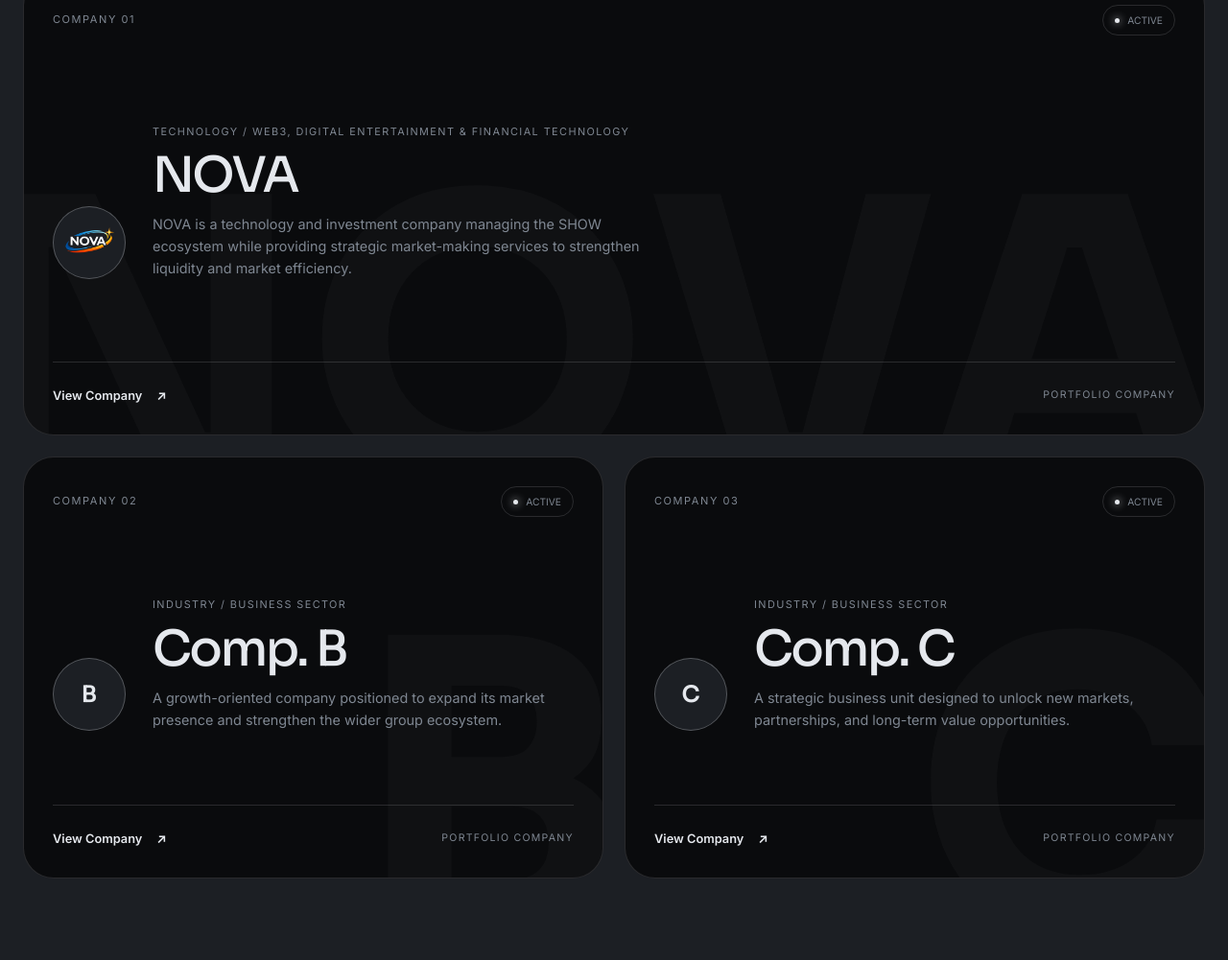
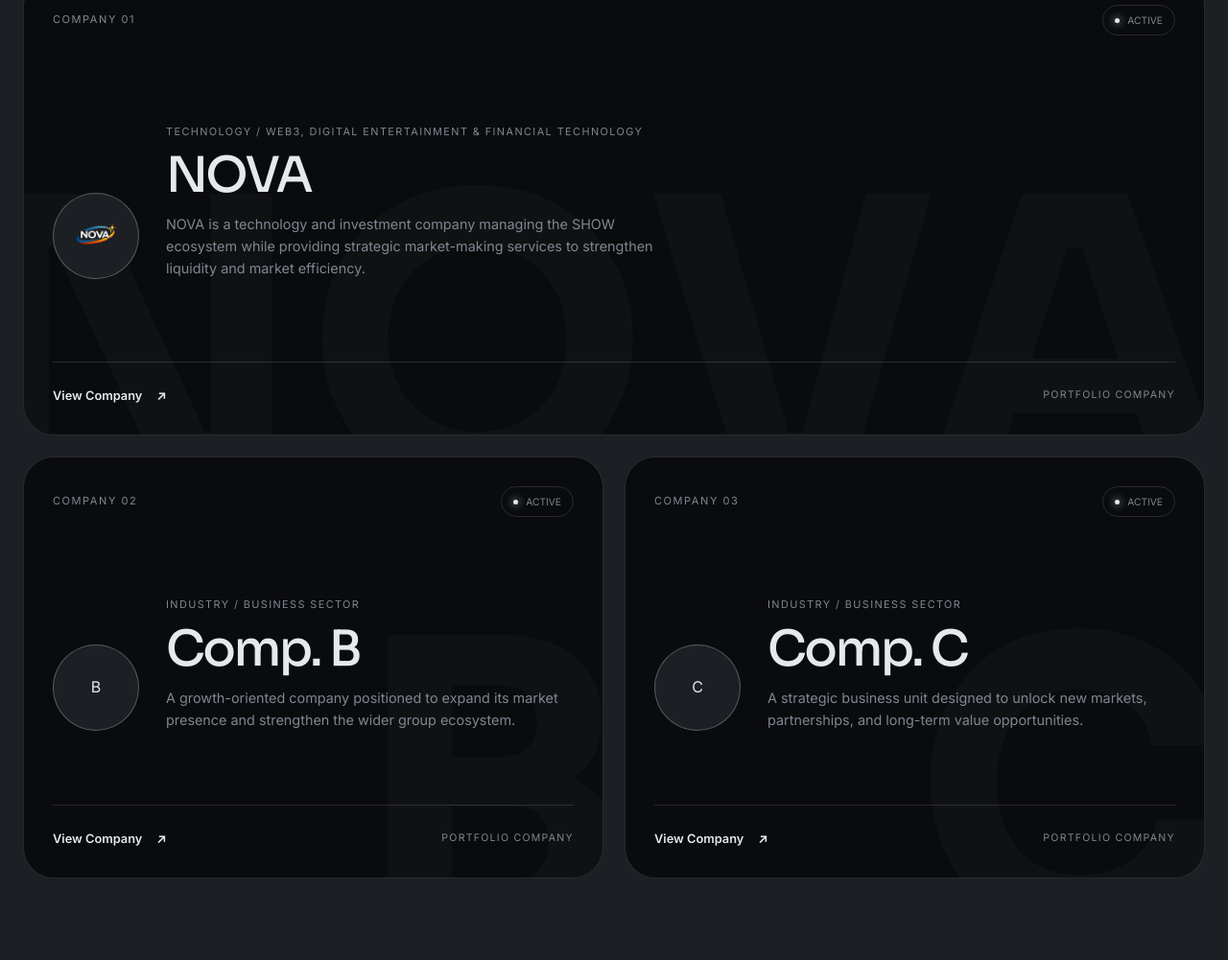
Before and after one commit to SHOW-dot/BlessedAlphaCapital, a plain HTML site: page index.html in a window 1280 px wide. Shown: the part 2531-3532 px from the top of the page at 96% size. Drawn offline with Linux system fonts and the light colour scheme.

Commit message:
Update style.css

```diff
--- a/style.css
+++ b/style.css
@@ -1136,24 +1136,40 @@
   display: grid;
   flex: 0 0 auto;
   place-items: center;
-  width: 76px;
-  height: 76px;
+
+  width: 90px;
+  height: 90px;
+
+  padding: 14px;
+
+  overflow: hidden;
+
   border: 1px solid var(--border-light);
   border-radius: 50%;
+
   background: var(--charcoal);
-  font-family: var(--font-heading);
-  font-size: 1.5rem;
-  font-weight: 600;
+
   transition:
     background var(--transition-medium),
-    color var(--transition-medium),
-    transform var(--transition-medium);
+    transform var(--transition-medium),
+    border-color var(--transition-medium);
+}
+
+.company-logo {
+  display: block;
+
+  width: 100%;
+  height: 100%;
+
+  object-fit: contain;
+  object-position: center;
 }
 
 .company-card:hover .company-icon {
+  border-color: var(--off-white);
   background: var(--off-white);
-  color: var(--black);
-  transform: rotate(-8deg) scale(1.05);
+
+  transform: rotate(-5deg) scale(1.05);
 }
 
 .company-category {
```
